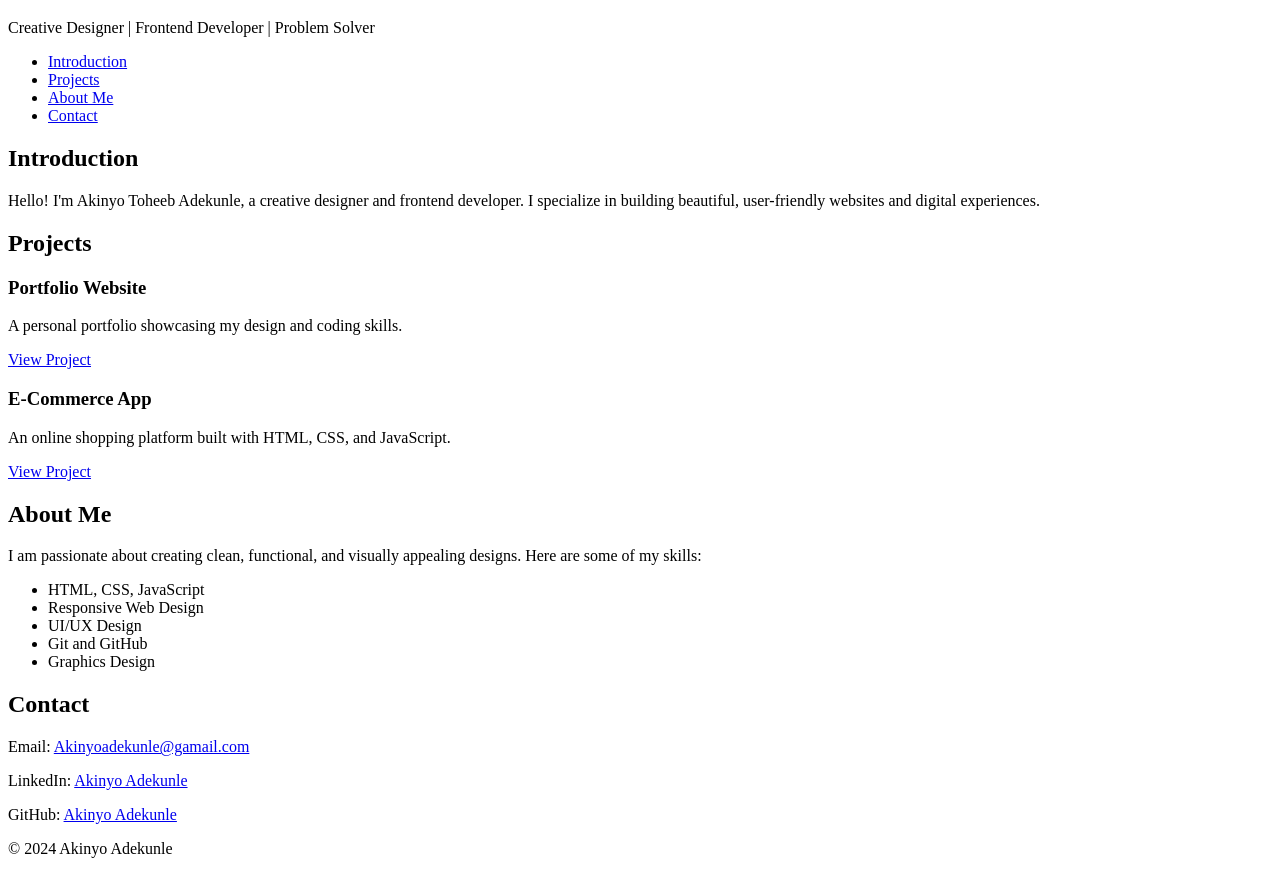
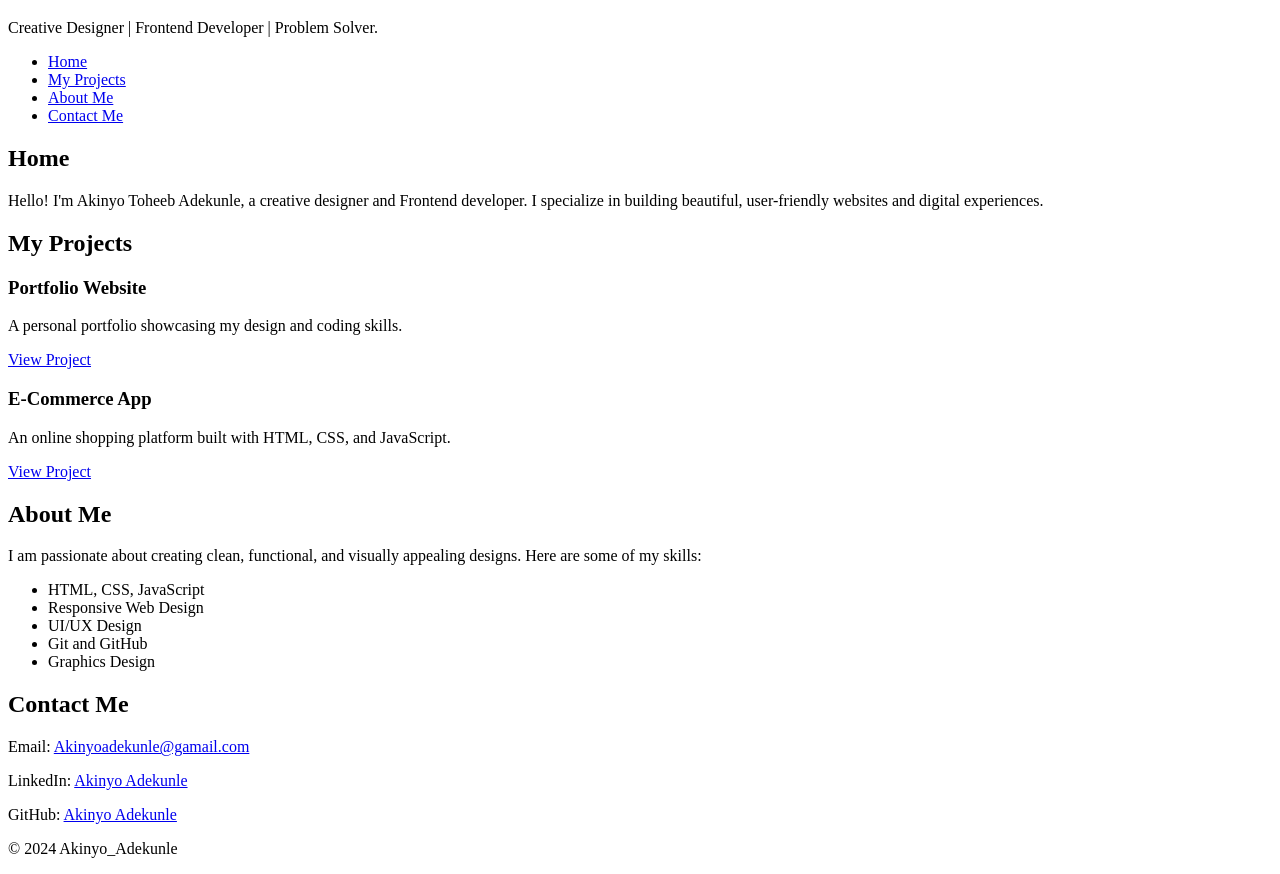
Before and after one commit to AkinyoAdekunle/My_First_Portfolio, a plain HTML site: page portfolio/index.html in a window 1280 px wide. Shown: the part 61-935 px from the top of the page. Drawn offline with Linux system fonts and the light colour scheme.

Commit message:
Adjustted the navigation content

```diff
--- a/portfolio/index.html
+++ b/portfolio/index.html
@@ -10,25 +10,25 @@
 <body>
     <header>
         <h1>AKINYO TOHEEB ADEKUNLE</h1>
-        <p>Creative Designer | Frontend Developer | Problem Solver</p>
+        <p>Creative Designer | Frontend Developer | Problem Solver.</p>
     </header>
     <nav>
         <ul>
-            <li><a href="index">Introduction</a></li>
-            <li><a href="projects">Projects</a></li>
+            <li><a href="index">Home</a></li>
+            <li><a href="projects">My Projects</a></li>
             <li><a href="about">About Me</a></li>
-            <li><a href="contact">Contact</a></li>
+            <li><a href="contact">Contact Me</a></li>
         </ul>
     </nav>
     <section id="index">
-        <h2>Introduction</h2>
+        <h2>Home</h2>
         <p>
-            Hello! I'm Akinyo Toheeb Adekunle, a creative designer and frontend developer. I specialize in building beautiful,
+            Hello! I'm Akinyo Toheeb Adekunle, a creative designer and Frontend developer. I specialize in building beautiful,
             user-friendly websites and digital experiences.
         </p>
     </section>
     <section id="projects">
-        <h2>Projects</h2>
+        <h2>My Projects</h2>
         <article class="project">
             <h3>Portfolio Website</h3>
             <p>A personal portfolio showcasing my design and coding skills.</p>
@@ -53,7 +53,7 @@
         </ul>
     </section>
     <section id="contact">
-        <h2>Contact</h2>
+        <h2>Contact Me</h2>
         <p>Email: <a href="mailto:akinyoadekunle@gmail.com">Akinyoadekunle@gamail.com</a></p>
         <p>
             LinkedIn: <a href="https://linkedin.com/in/Akinyo-Adekunle" target="_blank">Akinyo Adekunle</a>
@@ -63,7 +63,7 @@
         </p>
     </section>
     <footer>
-        <p>&copy; 2024 Akinyo Adekunle</p>
+        <p>&copy; 2024 Akinyo_Adekunle</p>
     </footer>
 </body>
 
```
